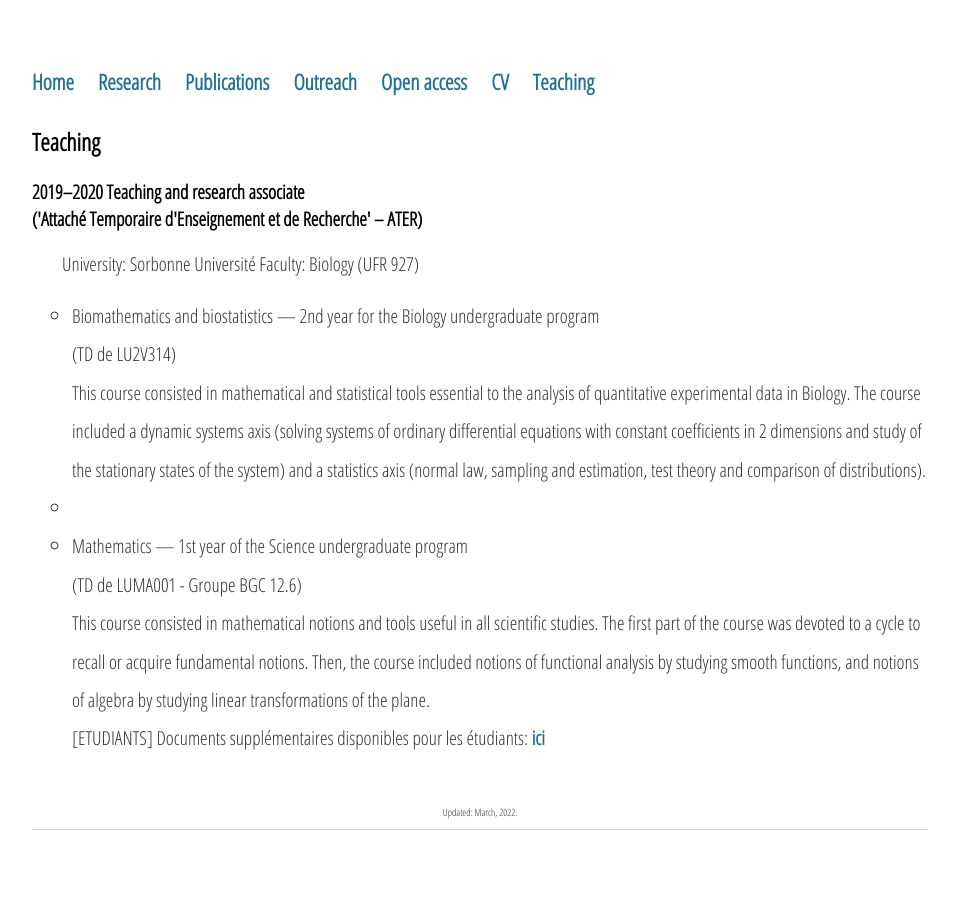
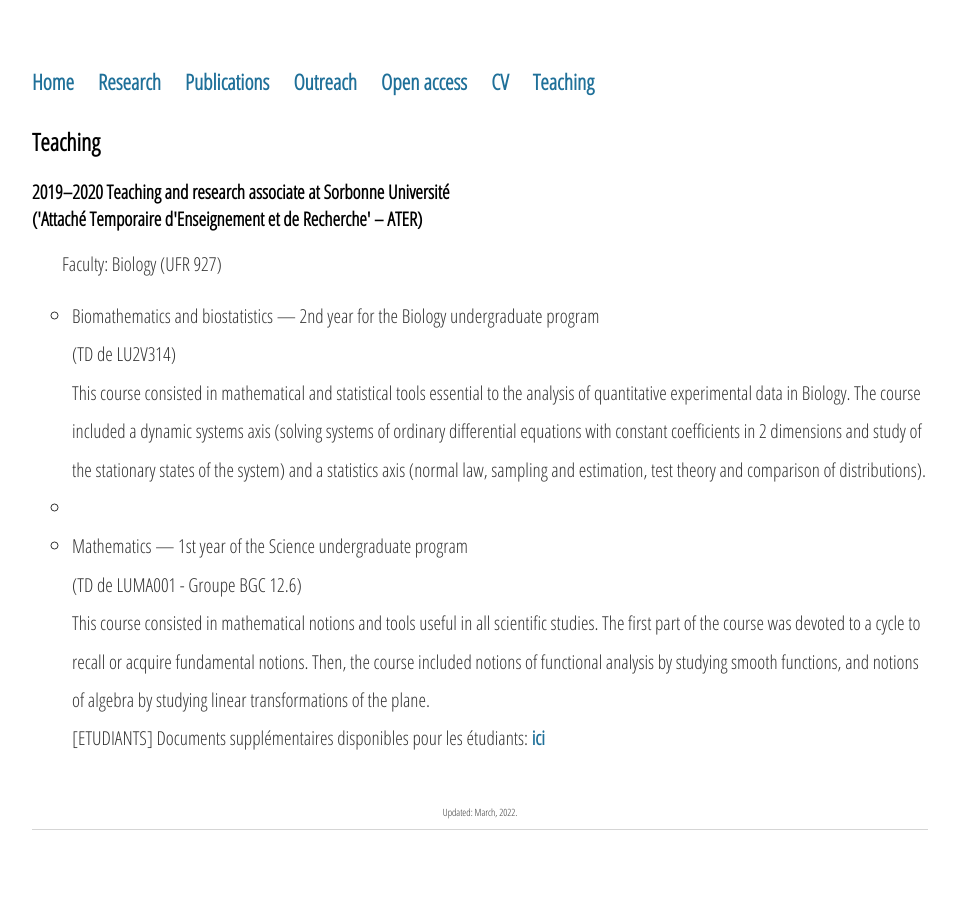
Before and after one commit to sjijon/sjijon.github.io, a Jekyll site: the page built from teaching.html, in a window 1280 px wide. Shown: the whole page, without its empty margins (160-1114 px from the left). Built offline with Jekyll 4.4.1, drawn with Linux system fonts in a browser that asks for light colours; nearby versions of some CDN libraries.

Commit message:
Fix title of section

```diff
--- a/teaching.html
+++ b/teaching.html
@@ -4,10 +4,9 @@ title: Teaching
 ---
 <div class="blurb">
 	<h2>Teaching</h2>
-	<h4>2019&ndash;2020 Teaching and research associate</h4>
+	<h4>2019&ndash;2020 Teaching and research associate at Sorbonne Université</h4>
 	<h4>('Attaché Temporaire d'Enseignement et de Recherche' – ATER)</h4>
 	<p style="padding-left:30px;">
-		University: Sorbonne Université
 		Faculty: Biology (UFR 927)
 	</p>
 	<p style="padding-left:30px;">
```
